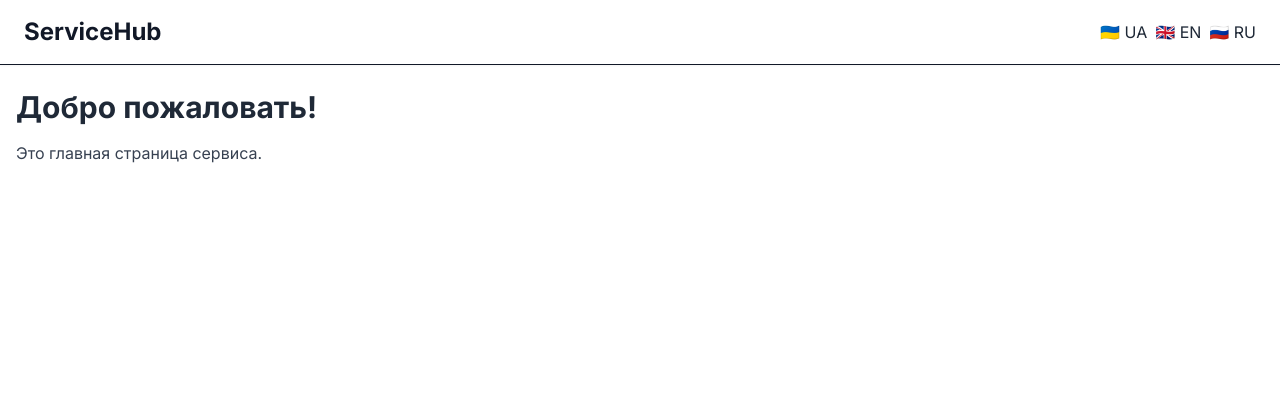
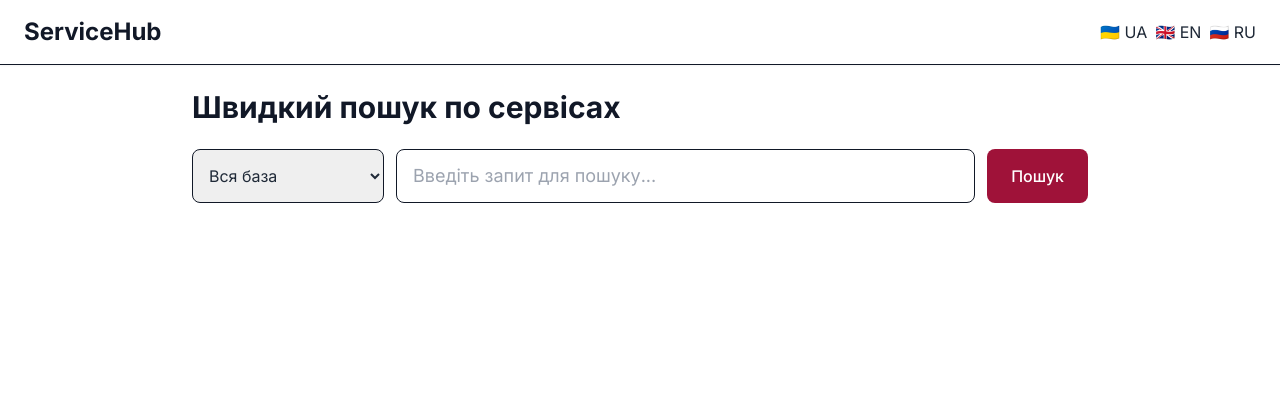
Before and after one commit to Paprics/ServiceHub, a Django app: page / in a window 1280 px wide. Shown: the top 420 px of the page. Run offline with Django 5.2, Linux system fonts and the light colour scheme; some libraries are stand-ins or nearby versions.

Commit message:
add minimal index page

```diff
--- a/src/services/templates/index.html
+++ b/src/services/templates/index.html
@@ -1,6 +1,59 @@
 {% extends "base.html" %}
 
+{% block title %}ServiceHub — Пошук{% endblock %}
+
 {% block content %}
-    <h1 class="text-3xl font-bold mb-4">Добро пожаловать!</h1>
-    <p class="text-gray-700">Это главная страница сервиса.</p>
+
+<section class="max-w-4xl mx-auto">
+
+    <!-- Заголовок -->
+    <h1 class="text-2xl md:text-3xl font-bold text-primary mb-6">
+        Швидкий пошук по сервісах
+    </h1>
+
+    <!-- Форма пошуку -->
+    <form method="get" class="flex flex-col md:flex-row gap-3 mb-8">
+
+        <!-- Тип пошуку -->
+        <select
+            name="scope"
+            class="w-full md:w-48 border border-primary rounded-lg px-3 py-3 text-text focus:outline-none focus:ring-2 focus:ring-highlight"
+        >
+            <option value="all">Вся база</option>
+            <option value="name">Назва</option>
+            <option value="description">Опис</option>
+            <option value="faq">FAQ</option>
+        </select>
+
+        <input
+            type="text"
+            name="q"
+            placeholder="Введіть запит для пошуку..."
+            class="flex-1 border border-primary rounded-lg px-4 py-3 text-lg text-text focus:outline-none focus:ring-2 focus:ring-highlight"
+        >
+
+        <button
+            type="submit"
+            class="bg-accent text-white px-6 py-3 rounded-lg font-medium hover:opacity-90 transition"
+        >
+            Пошук
+        </button>
+
+    </form>
+
+    <!-- Результати (поки порожньо) -->
+    <div
+        id="results"
+        class="space-y-4 opacity-0 transition-opacity duration-300"
+    >
+        {#
+          Тут пізніше:
+          - карточки
+          - accordion
+          - або список результатів
+        #}
+    </div>
+
+</section>
+
 {% endblock %}
--- a/src/templates/base.html
+++ b/src/templates/base.html
@@ -3,7 +3,7 @@
 <head>
     <meta charset="UTF-8">
     <meta name="viewport" content="width=device-width, initial-scale=1.0">
-    <title>ServiceHub</title>
+    <title>{% block title %}ServiceHub{% endblock %}</title>
 
     <link href="https://fonts.googleapis.com/css2?family=Inter:wght@400;500;700&family=Roboto:wght@400;500;700&display=swap" rel="stylesheet">
 
```
